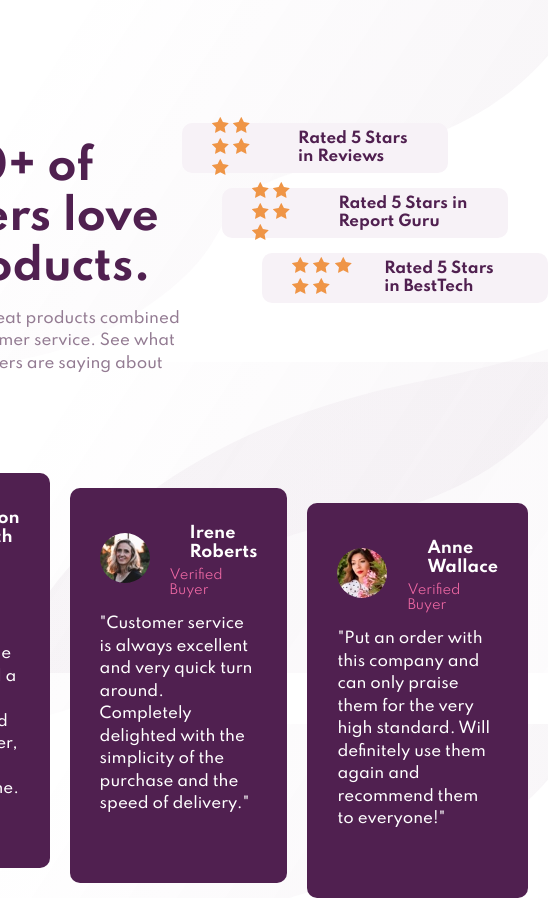
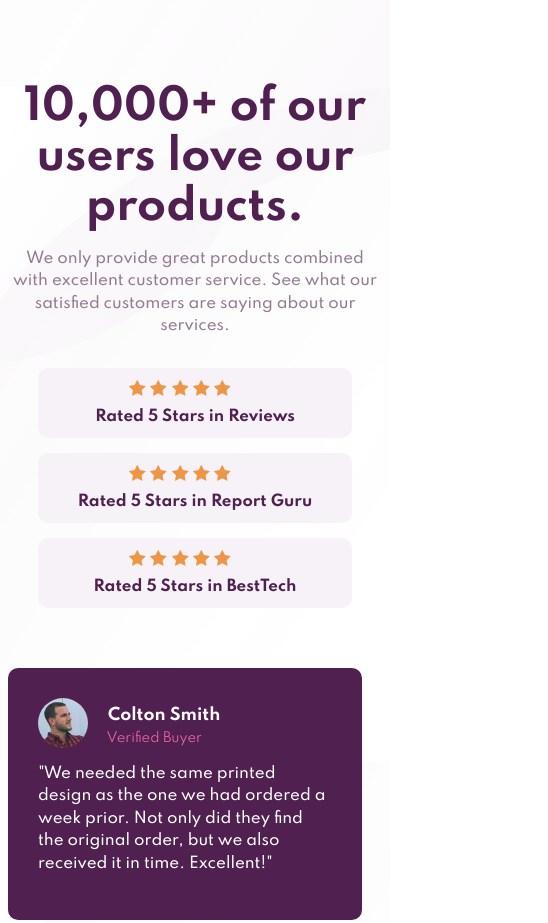
Before and after one commit to julianapsilva/Social-proof-section-challenge-hub, a plain HTML site: page index.html in a window 390 px wide. Shown: the top 923 px of the page, 548 px wide, since content can reach past the window. Before the commit the page ends 898 px from the top, so only its background shows below. Drawn offline with Linux system fonts and the light colour scheme.

Commit message:
atualiza responsividade

```diff
--- a/index.html
+++ b/index.html
@@ -33,7 +33,7 @@
         <p>We only provide great products combined with excellent customer service.
           See what our satisfied customers are saying about our services.</p>
       </div>
-      <div>
+      <div class="rated-wrapper">
         <span class="rated">
           <div>
             <img src="/images/icon-star.svg" alt="rate">
--- a/style.css
+++ b/style.css
@@ -1,36 +1,28 @@
 @import url('https://fonts.googleapis.com/css2?family=Spartan:wght@400;500;700&display=swap');
-
-body{
+body {
     font-family: 'Spartan', sans-serif;
     display: flex;
     flex-direction: column;
     align-items: center;
     min-height: 100vh;
     background: url(/images/bg-pattern-top-desktop.svg), url(/images/bg-pattern-bottom-desktop.svg);
+    background-position: left top, right bottom;
+    background-repeat: no-repeat, repeat;
 }
-/* body::before{
-    background-image: url(/images/bg-pattern-top-desktop.svg);
-    content: "";
-    width: 100%;
-}
-body::after{
-    background-image: url(/images/bg-pattern-bottom-desktop.svg);
-    content: "";
-    width: 100%;
-} */
 
-h1{
+h1 {
     color: hsl(300, 43%, 22%);
     font-size: 42px;
     max-width: 450px;
 }
-.about-product{
+
+.about-product {
     margin-top: 100px;
     display: flex;
     justify-content: space-between;
 }
 
-.about-product p{
+.about-product p {
     font-size: 15px;
     max-width: 480px;
     line-height: 1.5;
@@ -39,7 +31,7 @@ h1{
     color: hsl(303, 10%, 53%);
 }
 
-.rated{
+.rated {
     display: flex;
     background-color: hsl(300, 24%, 96%);
     margin-top: 15px;
@@ -53,80 +45,147 @@ h1{
     font-size: 15px;
 }
 
-.rated div{
+.rated div {
     margin-right: 30px;
 }
 
-.rated:nth-child(1){
+.rated:nth-child(1) {
     margin-right: 100px;
 }
 
-.rated:nth-child(2){
+.rated:nth-child(2) {
     margin-right: 40px;
     margin-left: 40px;
 }
 
-.rated:nth-child(3){
+.rated:nth-child(3) {
     margin-right: 0;
     margin-left: 80px;
 }
 
-.customers{
+.customers {
     display: flex;
     margin-top: 60px;
+    flex-wrap: wrap;
 }
 
-.card{
+.card {
     background-color: hsl(300, 43%, 22%);
     color: #FFF;
     margin-right: 20px;
     border-radius: 10px;
     padding: 30px;
 }
-.card img{
+
+.card img {
     border-radius: 50%;
     width: 50px;
     height: 50px;
     line-height: 50px;
 }
-.card p{
+
+.card p {
     max-width: 340px;
     font-size: 15px;
     font-weight: 500;
     line-height: 1.5;
 }
-.card span{
+
+.card span {
     font-size: 13px;
     text-align: left;
-    color:  hsl(333, 80%, 67%);
+    color: hsl(333, 80%, 67%);
     margin-left: -20px;
+}
 
-}
-.card div:first-of-type{
+.card div:first-of-type {
     display: flex;
     align-items: center;
 }
 
-.card div:last-child{
+.card div:last-child {
     flex-direction: column;
-    margin-left: 40px;
+    margin-left: 20px;
     margin-top: -15px;
 }
 
-.card div:last-child span{
+.card div:last-child span {
     margin-top: -15px;
 }
 
-.card:nth-child(2){
+.card:nth-child(2) {
     margin-top: 15px;
     margin-bottom: -15px;
 }
 
-.card:nth-child(3){
+.card:nth-child(3) {
     margin-top: 30px;
     margin-bottom: -30px;
 }
 
-.attribution{
+.attribution {
     display: none;
 }
+
+@media (max-width: 1280px) {
+    .about-product {
+        justify-content: space-around;
+    }
+    .customers {
+        justify-content: center;
+    }
+}
+
+@media (max-width: 1020px) {
+    .about-product {
+        margin-top: 40px;
+        flex-direction: column;
+        align-items: center;
+        text-align: center;
+    }
+    .customers {
+        justify-content: center;
+    }
+    .rated:nth-child(1) {
+        margin-right: 0;
+    }
+    .rated:nth-child(2) {
+        margin-right: 0;
+        margin-left: 0;
+    }
+    .rated:nth-child(3) {
+        margin-right: 0;
+        margin-left: 0;
+    }
+    .rated {
+        flex-direction: column;
+        align-items: center;
+        height: 70px;
+        justify-content: center;
+        padding-left: 150px;
+        padding-right: 150px;
+    }
+    .rated div {
+        margin-bottom: 7px;
+    }
+}
+
+@media (max-width: 850px) {
+    .rated {
+        padding-left: 100px;
+        padding-right: 100px;
+    }
+}
+
+@media (max-width: 500px) {
+    .rated {
+        padding-left: 40px;
+        padding-right: 40px;
+    }
+}
+
+@media (max-width: 375px) {
+    h1 {
+        font-size: 32px;
+    }
+}
```
